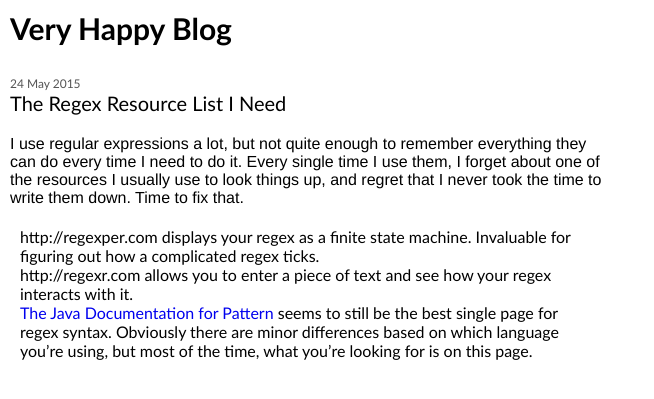
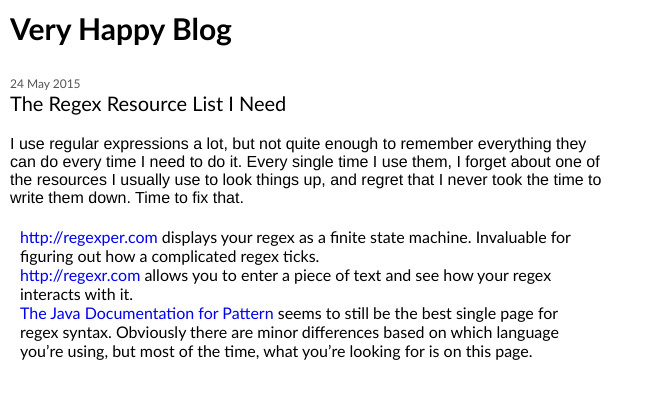
Before and after one commit to veryhappythings/veryhappythings.github.com, a Jekyll site: the page built from _posts/2015-05-24-regex-resources.md, in a window 1280 px wide. Shown: the top 399 px of the page, without its empty margins (0-654 px from the left). Built offline with Jekyll 4.4.1, drawn with Linux system fonts in a browser that asks for light colours; Markdown is read by kramdown in place of the engine named in the settings; some of the changed lines change nothing that is shown.

Commit message:
Add links - Jekyll doesn't add them automatically

```diff
--- a/_posts/2015-05-24-regex-resources.md
+++ b/_posts/2015-05-24-regex-resources.md
@@ -8,8 +8,8 @@ they can do every time I need to do it. Every single time I use them, I forget
 about one of the resources I usually use to look things up, and regret that I
 never took the time to write them down. Time to fix that.
 
-* http://regexper.com displays your regex as a finite state machine.
+* [http://regexper.com](http://regexper.com) displays your regex as a finite state machine.
 Invaluable for figuring out how a complicated regex ticks.
-* http://regexr.com allows you to enter a piece of text and see how your regex
+* [http://regexr.com](http://regexr.com) allows you to enter a piece of text and see how your regex
 interacts with it.
 * [The Java Documentation for Pattern](http://docs.oracle.com/javase/7/docs/api/java/util/regex/Pattern.html) seems to still be the best single page for regex syntax. Obviously there are minor differences based on which language you're using, but most of the time, what you're looking for is on this page.
```
